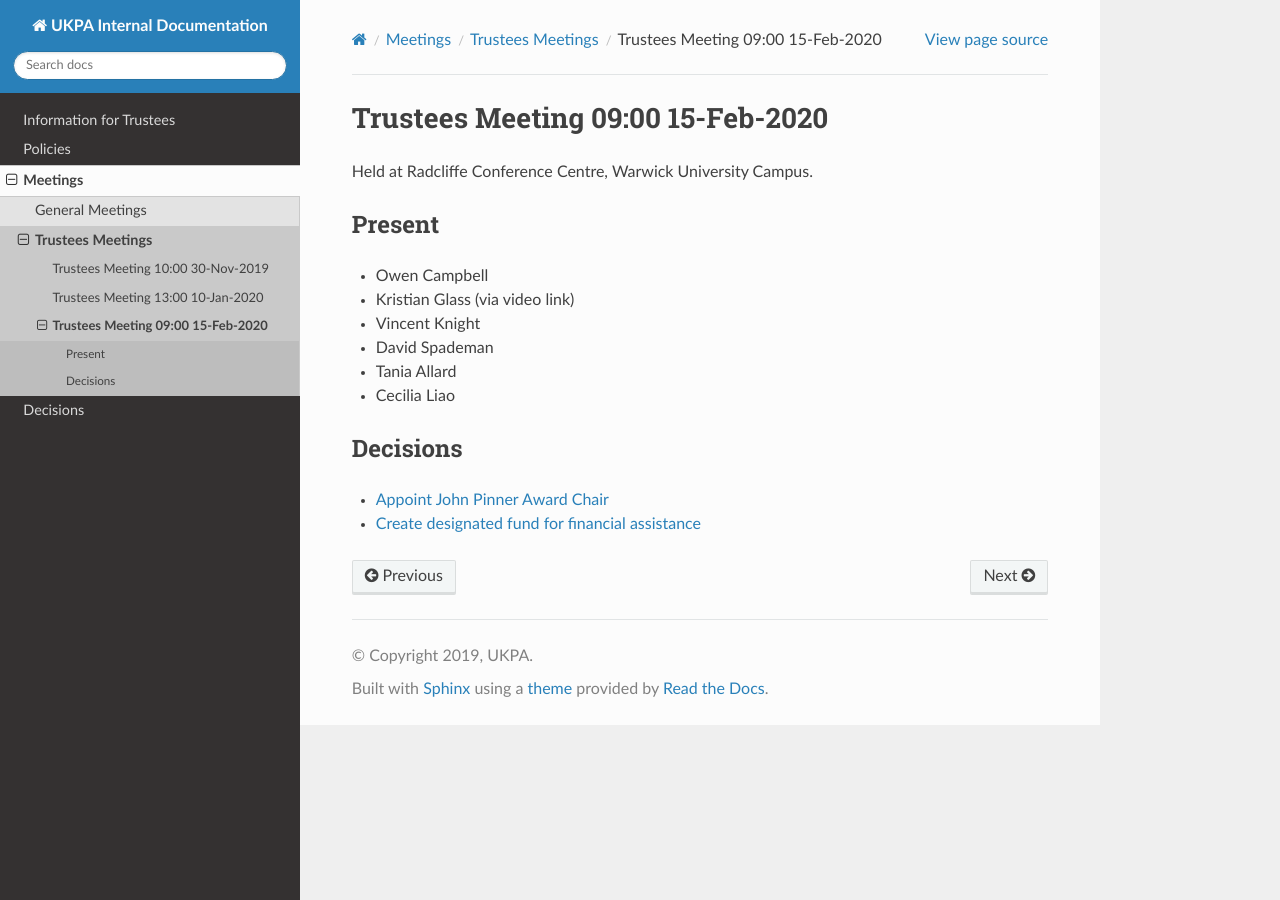
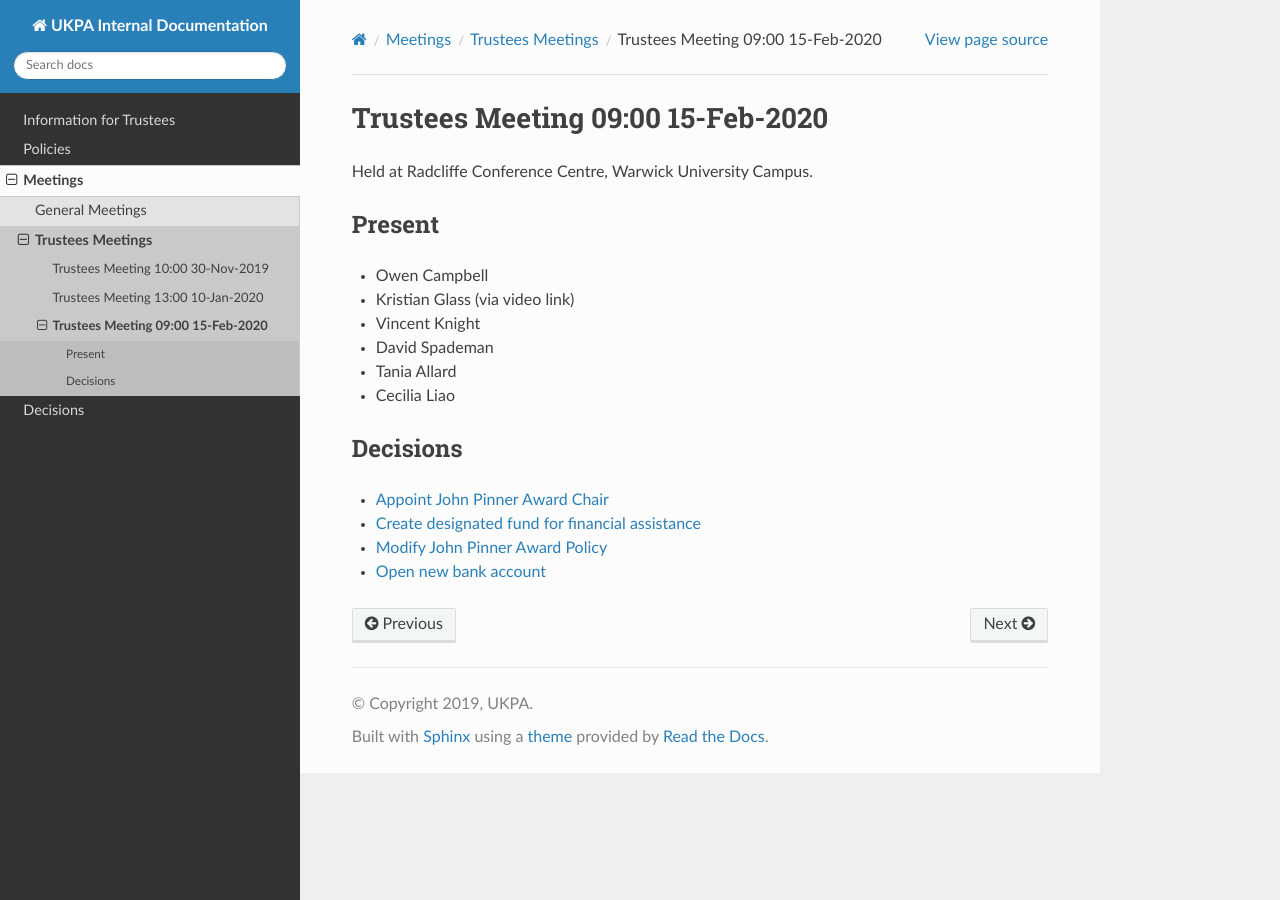
Before and after one commit to UKPythonAssociation/ukpa-internaldocs, a Sphinx documentation site: the page built from source/meetings/trustees/2020-02-15.rst, in a window 1280 px wide. Built offline with Sphinx 7.4.7 and the Read the Docs theme 2.0.0, drawn with Linux system fonts in a browser that asks for light colours.

```diff
--- a/source/meetings/trustees/2019-11-30.rst
+++ b/source/meetings/trustees/2019-11-30.rst
@@ -15,6 +15,7 @@
 ---------
 
 - :doc:`../../decisions/2019-11-30-pylondinium`
+- :doc:`../../decisions/2019-11-30-ukpatl-deeds`
 - Creation of :doc:`../../policies/expenses-policy`
 - Creation of :doc:`../../policies/pyconuk-financial-assistance-policy`
 - Creation of :doc:`../../policies/john-pinner-award-policy`
--- a/source/meetings/trustees/2020-02-15.rst
+++ b/source/meetings/trustees/2020-02-15.rst
@@ -18,3 +18,5 @@
 
 - :doc:`../../decisions/2020-02-15-john-pinner-award-chair`
 - :doc:`../../decisions/2020-02-15-create-designated-fund-for-financial-aid`
+- :doc:`../../decisions/2020-02-15-modify-john-pinner-award-policy`
+- :doc:`../../decisions/2020-02-15-open-new-bank-account`
```
Also changed, not shown: source/decisions/2019-11-30-ukpatl-deeds.rst (renamed from source/decisions/ukpatl-deeds.rst).
